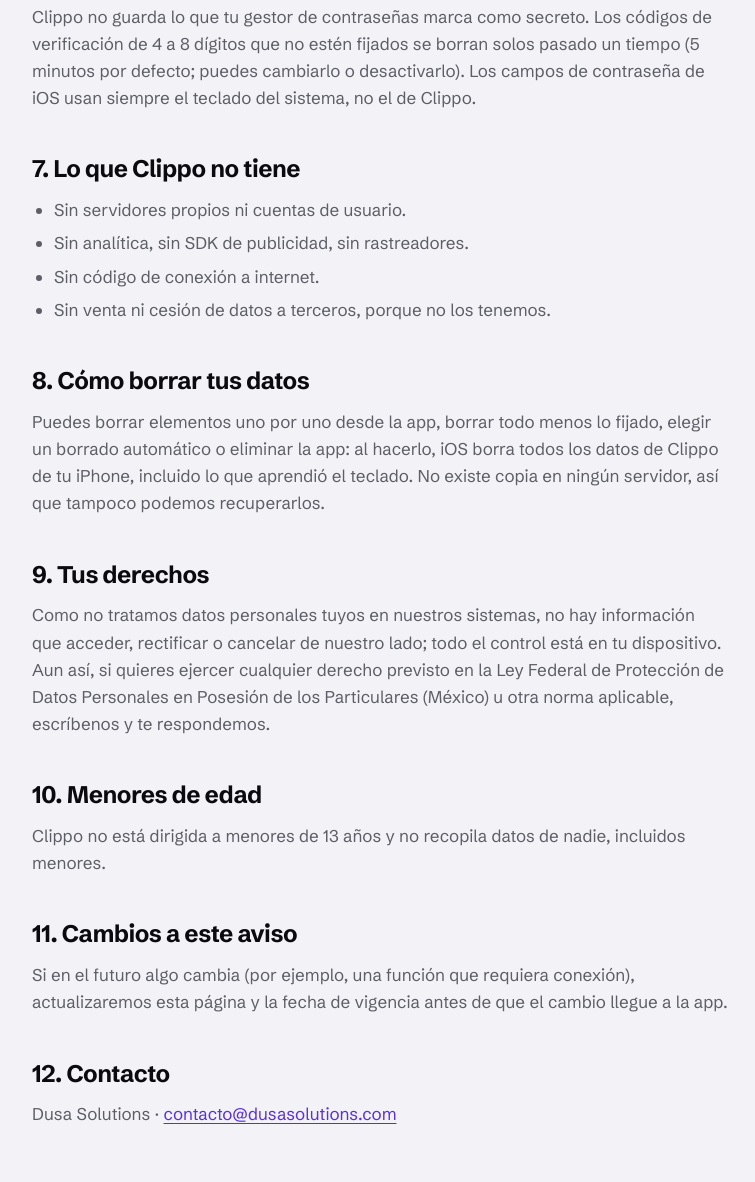
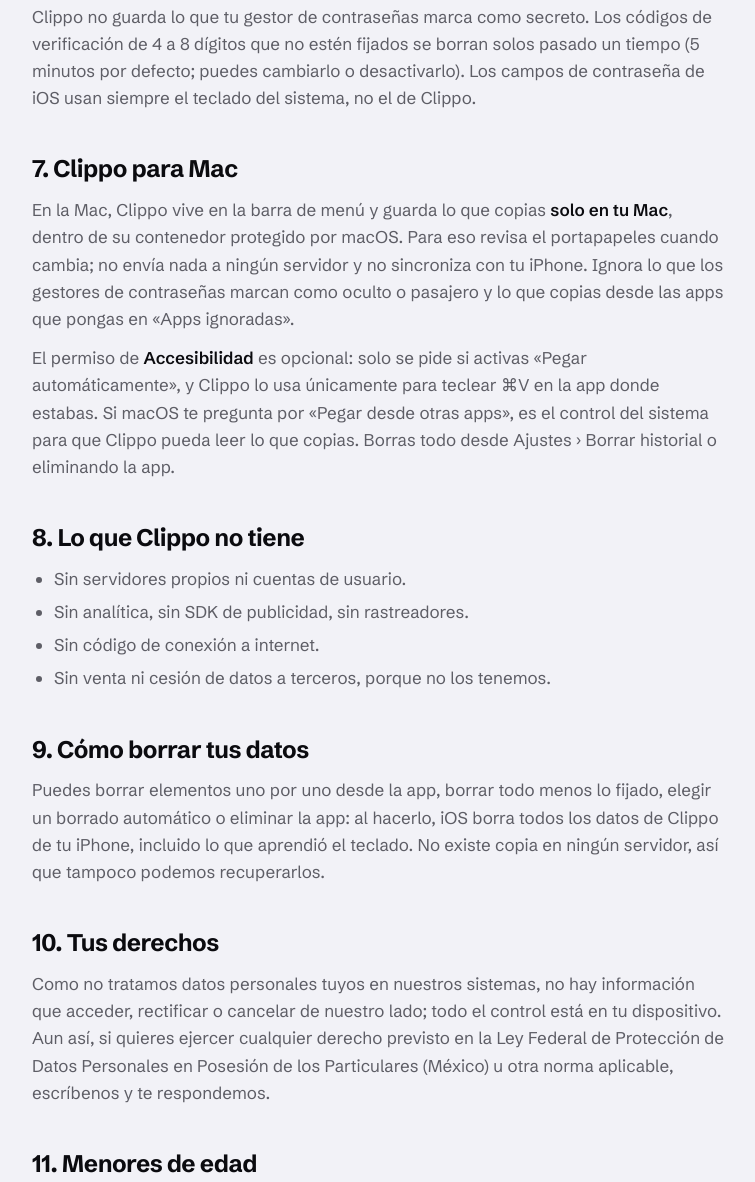
Before and after one commit to mdusa11/clipo-landing, a plain HTML site: page privacy.html in a window 1280 px wide. Shown: the part 1977-3159 px from the top of the page, without its empty margins (260-1015 px from the left). Drawn offline with Linux system fonts and the light colour scheme.

Commit message:
Privacidad: sección de Clippo para Mac
Co-Authored-By: Claude Opus 5.5 <noreply@anthropic.com>

```diff
--- a/privacy.html
+++ b/privacy.html
@@ -141,7 +141,11 @@ footer details li{margin:6px 0 0 18px;font-size:13px;line-height:1.5}
   <h2>6. Contraseñas y códigos</h2>
   <p>Clippo no guarda lo que tu gestor de contraseñas marca como secreto. Los códigos de verificación de 4 a 8 dígitos que no estén fijados se borran solos pasado un tiempo (5 minutos por defecto; puedes cambiarlo o desactivarlo). Los campos de contraseña de iOS usan siempre el teclado del sistema, no el de Clippo.</p>
 
-  <h2>7. Lo que Clippo no tiene</h2>
+  <h2>7. Clippo para Mac</h2>
+  <p>En la Mac, Clippo vive en la barra de menú y guarda lo que copias <strong>solo en tu Mac</strong>, dentro de su contenedor protegido por macOS. Para eso revisa el portapapeles cuando cambia; no envía nada a ningún servidor y no sincroniza con tu iPhone. Ignora lo que los gestores de contraseñas marcan como oculto o pasajero y lo que copias desde las apps que pongas en «Apps ignoradas».</p>
+  <p>El permiso de <strong>Accesibilidad</strong> es opcional: solo se pide si activas «Pegar automáticamente», y Clippo lo usa únicamente para teclear ⌘V en la app donde estabas. Si macOS te pregunta por «Pegar desde otras apps», es el control del sistema para que Clippo pueda leer lo que copias. Borras todo desde Ajustes › Borrar historial o eliminando la app.</p>
+
+  <h2>8. Lo que Clippo no tiene</h2>
   <ul>
     <li>Sin servidores propios ni cuentas de usuario.</li>
     <li>Sin analítica, sin SDK de publicidad, sin rastreadores.</li>
@@ -149,19 +153,19 @@ footer details li{margin:6px 0 0 18px;font-size:13px;line-height:1.5}
     <li>Sin venta ni cesión de datos a terceros, porque no los tenemos.</li>
   </ul>
 
-  <h2>8. Cómo borrar tus datos</h2>
+  <h2>9. Cómo borrar tus datos</h2>
   <p>Puedes borrar elementos uno por uno desde la app, borrar todo menos lo fijado, elegir un borrado automático o eliminar la app: al hacerlo, iOS borra todos los datos de Clippo de tu iPhone, incluido lo que aprendió el teclado. No existe copia en ningún servidor, así que tampoco podemos recuperarlos.</p>
 
-  <h2>9. Tus derechos</h2>
+  <h2>10. Tus derechos</h2>
   <p>Como no tratamos datos personales tuyos en nuestros sistemas, no hay información que acceder, rectificar o cancelar de nuestro lado; todo el control está en tu dispositivo. Aun así, si quieres ejercer cualquier derecho previsto en la Ley Federal de Protección de Datos Personales en Posesión de los Particulares (México) u otra norma aplicable, escríbenos y te respondemos.</p>
 
-  <h2>10. Menores de edad</h2>
+  <h2>11. Menores de edad</h2>
   <p>Clippo no está dirigida a menores de 13 años y no recopila datos de nadie, incluidos menores.</p>
 
-  <h2>11. Cambios a este aviso</h2>
+  <h2>12. Cambios a este aviso</h2>
   <p>Si en el futuro algo cambia (por ejemplo, una función que requiera conexión), actualizaremos esta página y la fecha de vigencia antes de que el cambio llegue a la app.</p>
 
-  <h2>12. Contacto</h2>
+  <h2>13. Contacto</h2>
   <p>Dusa Solutions · <a href="mailto:contacto@dusasolutions.com">contacto@dusasolutions.com</a></p>
 </article>
 </main>
```
